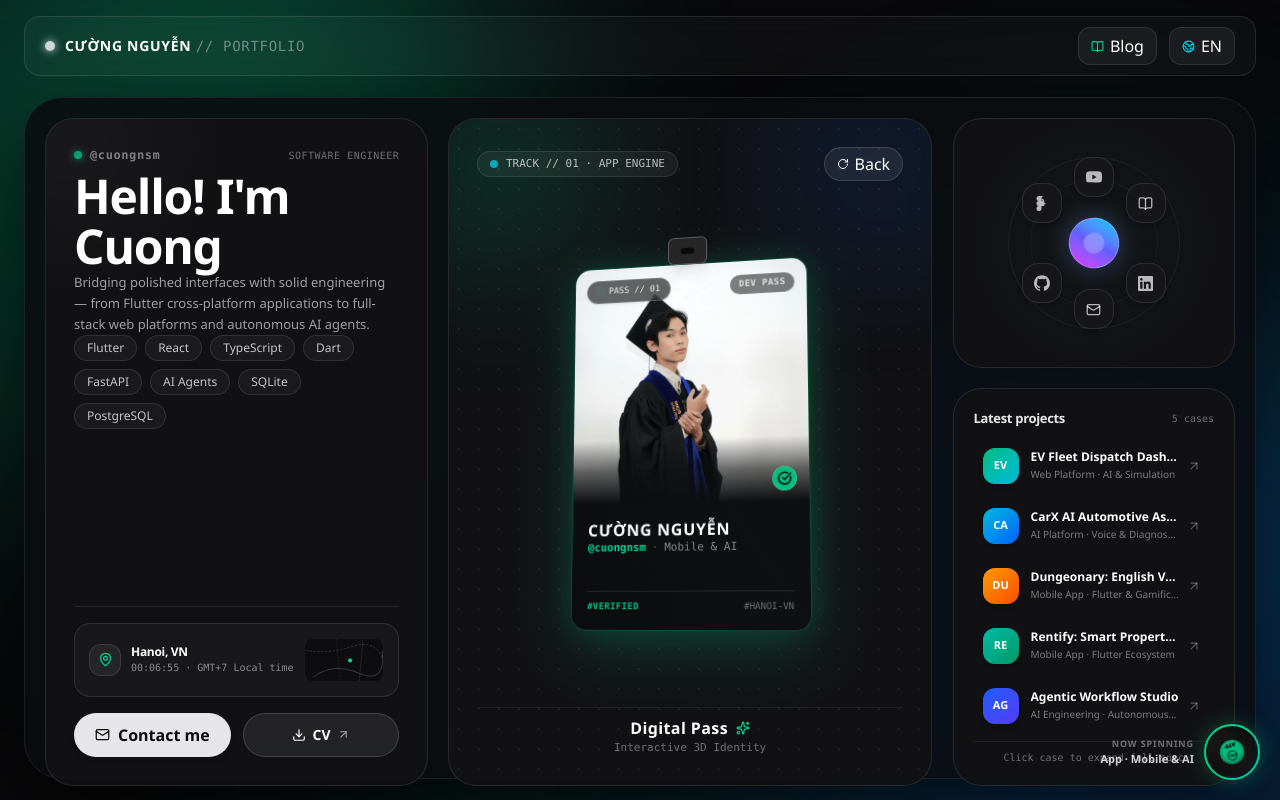
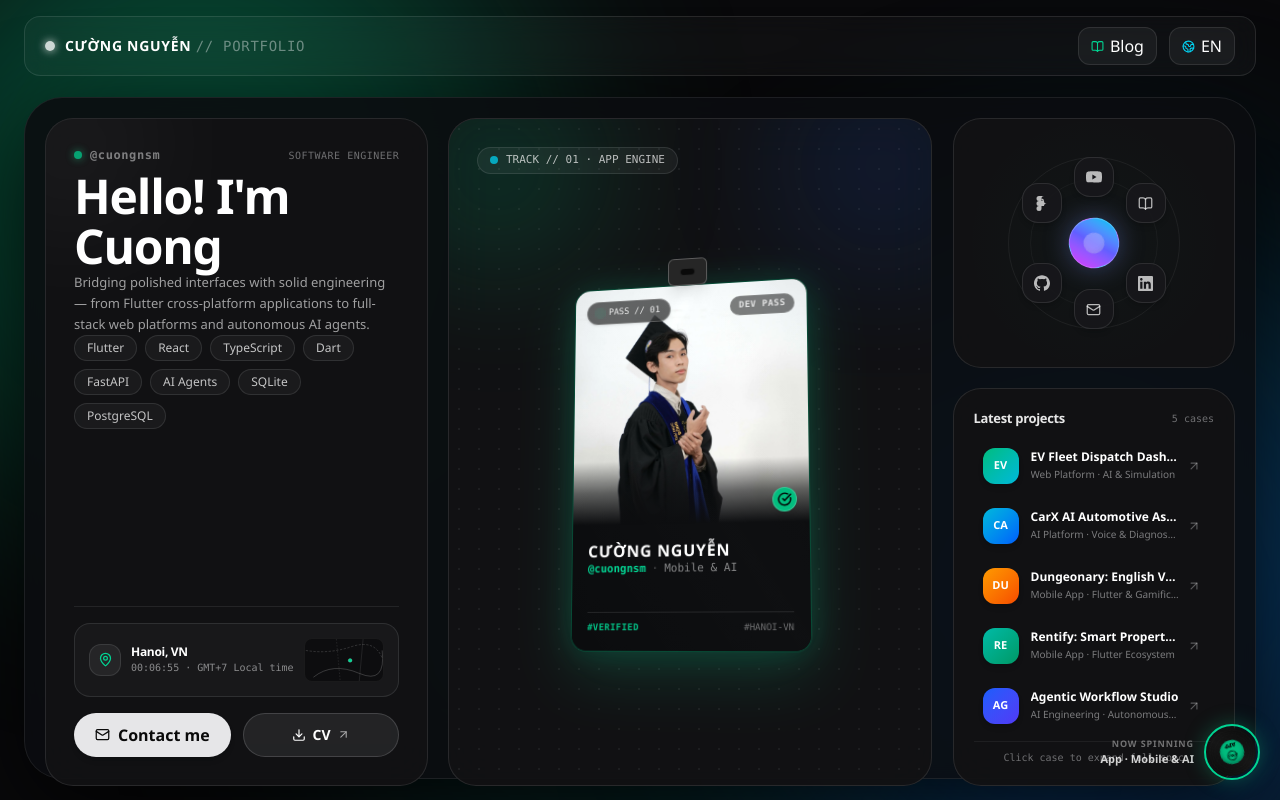
Before and after one commit to ScrotJame/MyPortfolio, a React (Vite) app: page / in a window 1280 px wide. Built offline with nearby package versions, Linux system fonts and the light colour scheme.

Commit message:
change(ui): clean UI

```diff
--- a/src/components/bento/Hero3DCard.tsx
+++ b/src/components/bento/Hero3DCard.tsx
@@ -191,26 +191,12 @@ export function Hero3DCard({
       <div className="flex items-center justify-between z-10 w-full">
         <div className="flex items-center gap-2 px-3 py-1 rounded-full bg-white/[0.05] border border-white/10 text-[11px] font-mono text-white/70">
           <span
-            className={`w-2 h-2 rounded-full ${
-              isApp ? 'bg-cyan-400' : 'bg-purple-400'
-            } animate-pulse`}
+            className={`w-2 h-2 rounded-full ${isApp ? 'bg-cyan-400' : 'bg-purple-400'
+              } animate-pulse`}
           />
           <span>{isApp ? 'TRACK // 01 · APP ENGINE' : 'TRACK // 02 · GAME ENGINE'}</span>
         </div>
 
-        {/* Quick Flip/Reset Button */}
-        <button
-          type="button"
-          onClick={(e) => {
-            e.stopPropagation()
-            toggleFlip()
-          }}
-          className="flex items-center gap-1.5 px-3 py-1 rounded-full bg-white/[0.07] hover:bg-white/[0.15] border border-white/15 text-[11px] font-semibold text-white/90 transition-all active:scale-95 cursor-pointer shadow-sm"
-          title={locale === 'en' ? 'Click to flip or reset 3D angle' : 'Bấm để lật hoặc cân bằng thẻ 3D'}
-        >
-          <RotateCw size={12} className={`transition-transform duration-500 ${isBackFacing ? 'rotate-180' : ''}`} />
-          <span>{isBackFacing ? (locale === 'en' ? 'Front' : 'Mặt trước') : (locale === 'en' ? 'Back' : 'Mặt sau')}</span>
-        </button>
       </div>
 
       {/* Center 3D Digital Pass Container */}
@@ -223,16 +209,6 @@ export function Hero3DCard({
         />
       </div>
 
-      {/* Bottom Status & Clean Tagline */}
-      <div className="flex flex-col items-center text-center z-10 pt-2 border-t border-white/[0.06]">
-        <h2 className="text-sm sm:text-base font-bold text-white tracking-wide flex items-center gap-2">
-          <span>Digital Pass</span>
-          <Sparkles size={14} className={isApp ? 'text-emerald-400' : 'text-purple-400'} />
-        </h2>
-        <p className="text-[11px] text-white/40 font-mono mt-0.5">
-          {locale === 'en' ? 'Interactive 3D Identity' : 'Nhận diện 3D tương tác'}
-        </p>
-      </div>
 
 
     </article>
```
